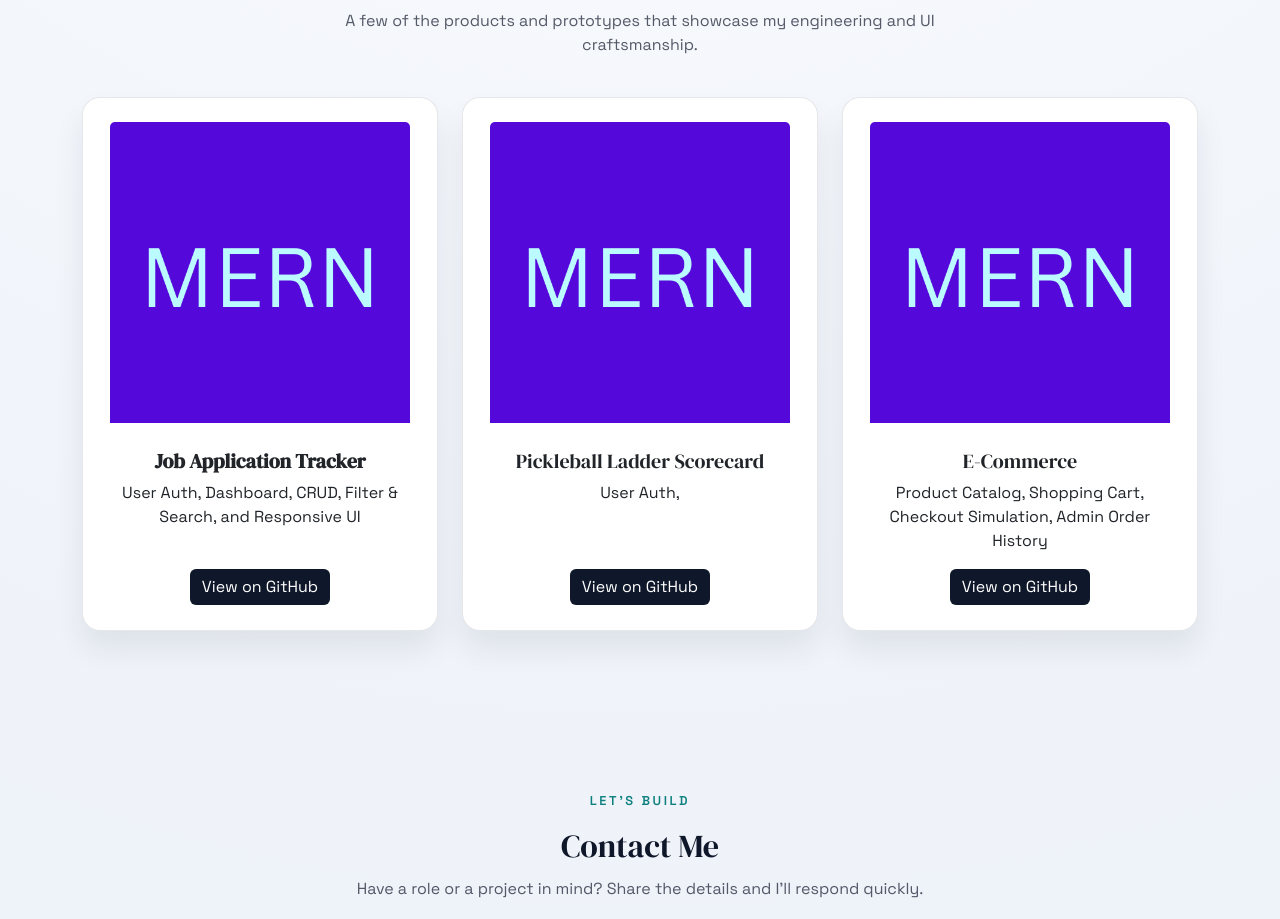
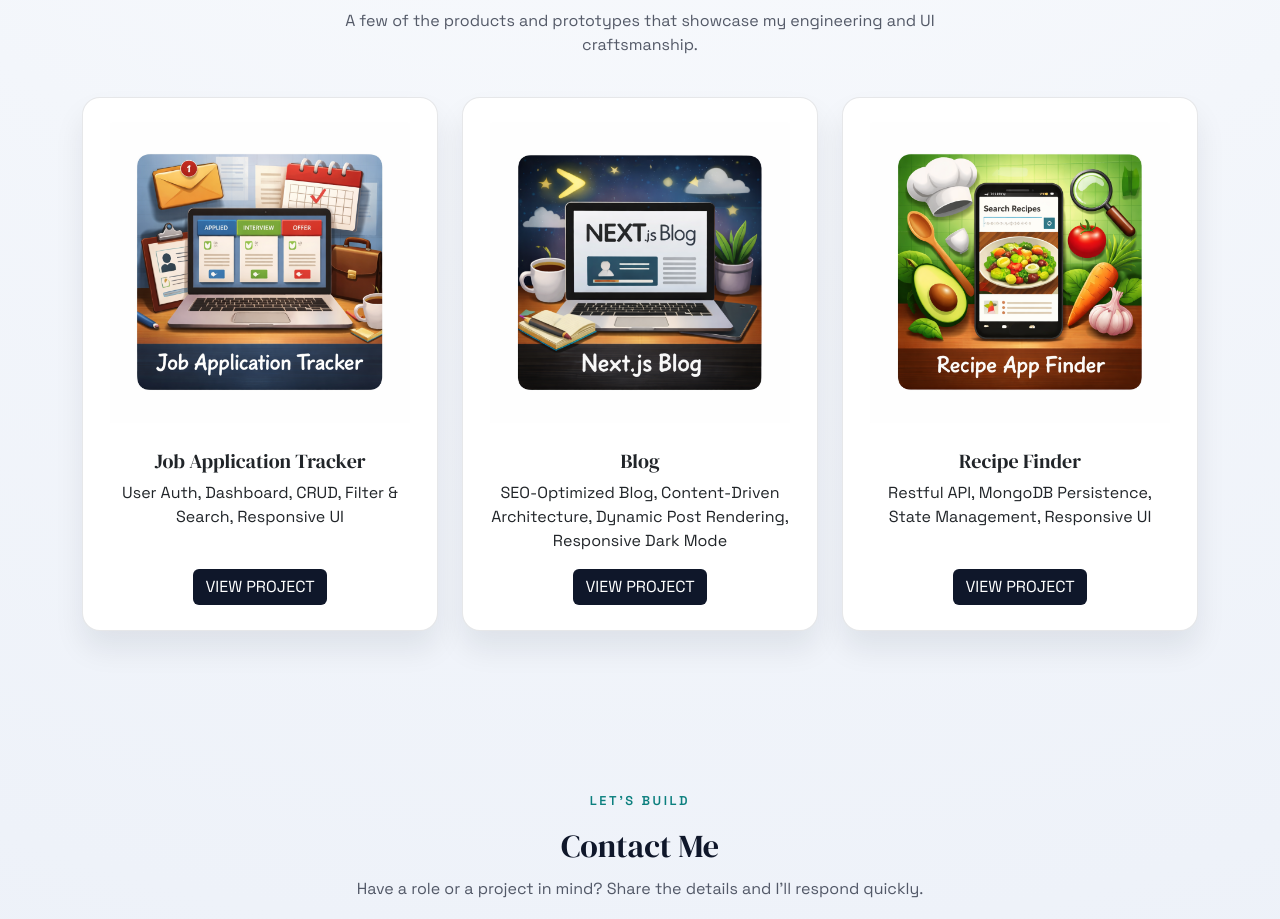
Before and after one commit to RAD786/portfolio-site, a website: page index.html in a window 1280 px wide. Shown: the part 876-1795 px from the top of the page. Drawn offline with nearby package versions, Linux system fonts and the light colour scheme.

Commit message:
Added project images and links

```diff
--- a/index.html
+++ b/index.html
@@ -90,34 +90,37 @@
           <h2 class="reveal">Projects</h2>
           <p class="section-subtitle reveal">A few of the products and prototypes that showcase my engineering and UI craftsmanship.</p>
         </div>
+
         <div class="row g-4 projects-grid justify-content-center">
           <div class="col-md-6 col-lg-4">
             <div class="card h-100 project-card reveal">
-              <img src="./images/mern-placeholder.png" class="card-img-top mx-auto d-block" alt="Project Name">
+              <img src="./images/job-application-image.png" class="card-img-top mx-auto d-block" alt="Project Name">
               <div class="card-body d-flex flex-column align-items-center text-center">
-                <h5 class="card-title fw-bold">Job Application Tracker</h5>
-                <p class="card-text">User Auth, Dashboard, CRUD, Filter & Search, and Responsive UI</p>
-                <a href="https://github.com/your/project" class="mt-auto btn btn-primary">View on GitHub</a>
+                <h5 class="card-title">Job Application Tracker</h5>
+                <p class="card-text">User Auth, Dashboard, CRUD, Filter & Search, Responsive UI</p>
+                <a href="https://job-tracker-app-rad.netlify.app/" class="mt-auto btn btn-primary">VIEW PROJECT</a>
               </div>
             </div>
           </div>
+
           <div class="col-md-6 col-lg-4">
             <div class="card h-100 project-card reveal">
-              <img src="./images/mern-placeholder.png" class="card-img-top mx-auto d-block" alt="Project Name">
+              <img src="./images/next.js-blog-image.png" class="card-img-top mx-auto d-block" alt="Project Name">
               <div class="card-body d-flex flex-column align-items-center text-center">
-                <h5 class="card-title">Pickleball Ladder Scorecard</h5>
-                <p class="card-text">User Auth, </p>
-                <a href="https://github.com/your/project" class="mt-auto btn btn-primary">View on GitHub</a>
+                <h5 class="card-title">Blog</h5>
+                <p class="card-text">SEO-Optimized Blog, Content-Driven Architecture, Dynamic Post Rendering, Responsive Dark Mode </p>
+                <a href="https://next-js-blog-utg8.vercel.app/" class="mt-auto btn btn-primary">VIEW PROJECT</a>
               </div>
             </div>
           </div>
+
           <div class="col-md-6 col-lg-4">
             <div class="card h-100 project-card reveal">
-              <img src="./images/mern-placeholder.png" class="card-img-top mx-auto d-block" alt="Project Name">
+              <img src="./images/recipe-app-image.png" class="card-img-top mx-auto d-block" alt="Project Name">
               <div class="card-body d-flex flex-column align-items-center text-center">
-                <h5 class="card-title">E-Commerce</h5>
-                <p class="card-text">Product Catalog, Shopping Cart, Checkout Simulation, Admin Order History</p>
-                <a href="https://github.com/your/project" class="mt-auto btn btn-primary">View on GitHub</a>
+                <h5 class="card-title">Recipe Finder</h5>
+                <p class="card-text">Restful API, MongoDB Persistence, State Management, Responsive UI</p>
+                <a href="https://recipe-finder-app-rad.netlify.app/" class="mt-auto btn btn-primary">VIEW PROJECT</a>
               </div>
             </div>
           </div>
```
Also changed, not shown: images/job-application-image.png (added), images/next.js-blog-image.png (added), images/recipe-app-image.png (added).
